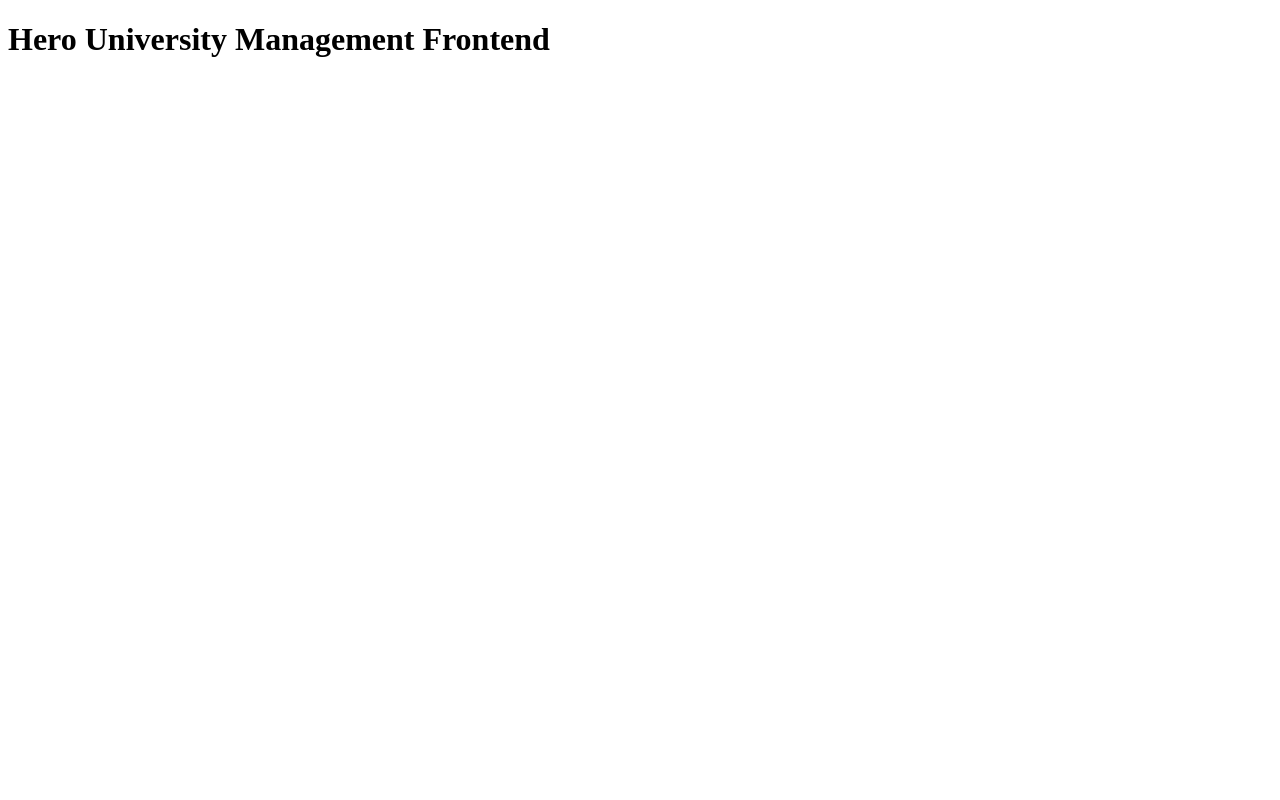
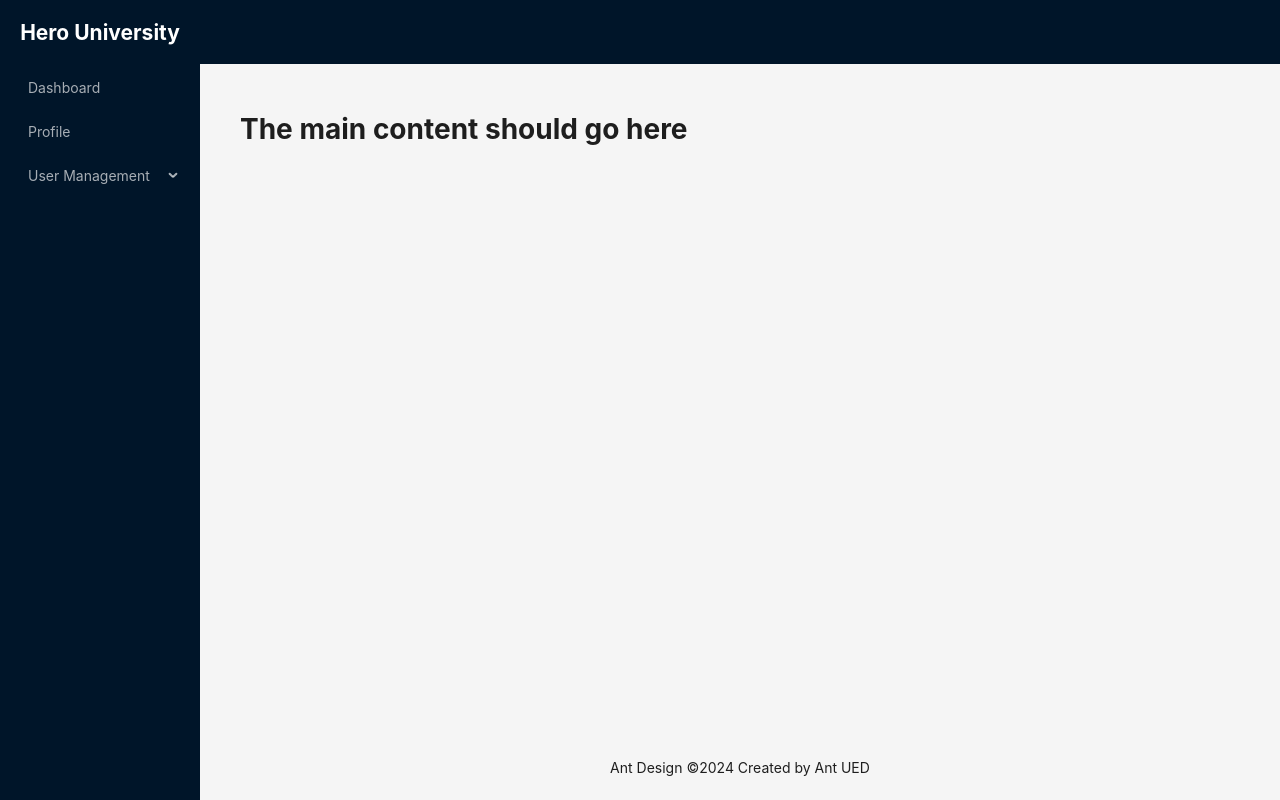
Before and after one commit to raihanwebmaster/Hero-Universtiy-Managment-Frontend, a React (Vite) app: page / in a window 1280 px wide. Built offline with nearby package versions, Linux system fonts and the light colour scheme.

Commit message:
Ant Design step and sidebar implement

```diff
--- a/package.json
+++ b/package.json
@@ -10,6 +10,7 @@
     "preview": "vite preview"
   },
   "dependencies": {
+    "@ant-design/icons": "^5.2.6",
     "antd": "^5.13.1",
     "react": "^18.2.0",
     "react-dom": "^18.2.0",
--- a/src/App.tsx
+++ b/src/App.tsx
@@ -1,10 +1,9 @@
+import MainLayout from "./components/layout/MainLayout"
 
 function App() {
 
   return (
-    <>
-    <h1>Hero University Management Frontend</h1>
-    </>
+    <MainLayout/>
   )
 }
 
--- /dev/null
+++ b/src/components/layout/MainLayout.tsx
@@ -0,0 +1,81 @@
+/** @format */
+import { Layout, Menu, MenuProps } from "antd";
+const { Header, Content, Footer, Sider } = Layout;
+
+const items: MenuProps["items"] = [
+  {
+    key: "1",
+    label: "Dashboard",
+  },
+  {
+    key: "2",
+    label: "Profile",
+  },
+  {
+    key: "3",
+    label: "User Management",
+    children: [
+      {
+        key: "11",
+        label: "Create Admin",
+      },
+      {
+        key: "22",
+        label: "Create Student",
+      },
+    ],
+  },
+];
+
+const MainLayout = () => {
+  return (
+    <Layout style={{ height: "100vh" }}>
+      <Sider
+        breakpoint='lg'
+        collapsedWidth='0'
+        onBreakpoint={(broken) => {
+          console.log(broken);
+        }}
+        onCollapse={(collapsed, type) => {
+          console.log(collapsed, type);
+        }}
+      >
+        <div
+          style={{
+            color: "white",
+            height: "4rem",
+            display: "flex",
+            justifyContent: "center",
+            alignItems: "center",
+          }}
+        >
+          <h1>Hero University</h1>
+        </div>
+        <Menu
+          theme='dark'
+          mode='inline'
+          defaultSelectedKeys={["4"]}
+          items={items}
+        />
+      </Sider>
+      <Layout>
+        <Header style={{ padding: 0 }} />
+        <Content style={{ margin: "24px 16px 0" }}>
+          <div
+            style={{
+              padding: 24,
+              minHeight: 360,
+            }}
+          >
+            <h1>The main content should go here</h1>
+          </div>
+        </Content>
+        <Footer style={{ textAlign: "center" }}>
+          Ant Design ©{new Date().getFullYear()} Created by Ant UED
+        </Footer>
+      </Layout>
+    </Layout>
+  );
+};
+
+export default MainLayout;
--- a/src/index.css
+++ b/src/index.css
@@ -0,0 +1,5 @@
+* {
+    box-sizing: border-box;
+    padding: 0;
+    margin: 0;
+}
```
Also changed, not shown: src/components/layout/AdminLayout.tsx (added, +11 -0 lines), 1 other file (tests, documents, lock files or other folders).
